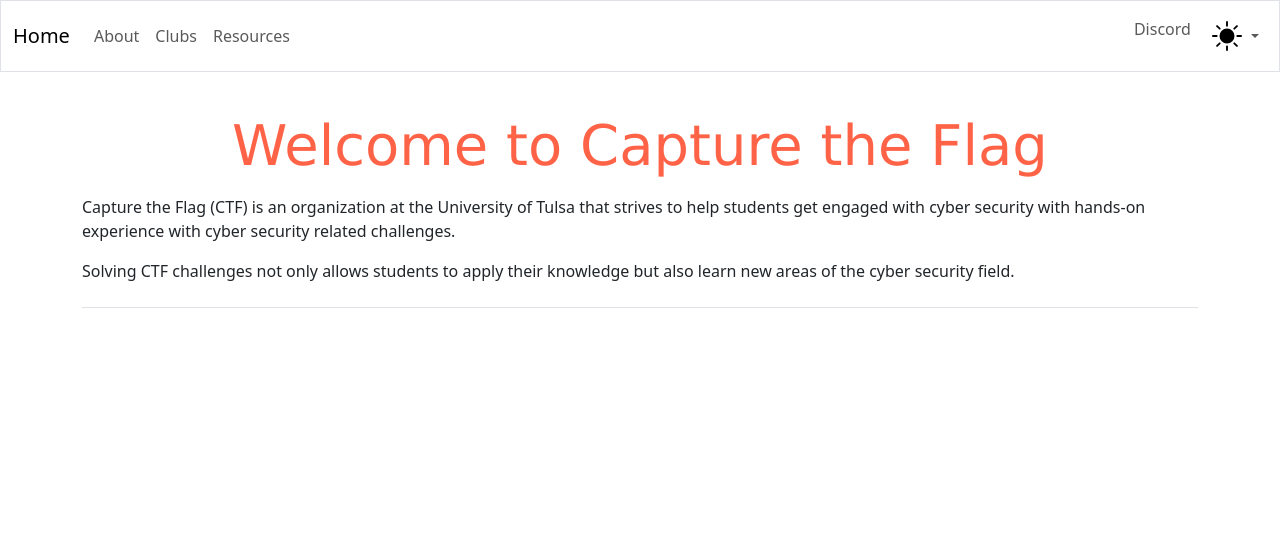
After one commit to tu-cyb-4104-fa23/root66tulsa-website-dev-team, a Django app: page /clubs/ctf in a window 1280 px wide. The commit adds this page. Shown: the top 556 px of the page. Run offline with Django 4.2, Linux system fonts and the light colour scheme; some libraries are stand-ins or nearby versions.

Commit message:
Added Branch Instruction (#4)
Co-authored-by: Codi West <codiwest@utulsa.edu>

```diff
--- a/root66_website/front_end/templates/front_end/clubs.html
+++ b/root66_website/front_end/templates/front_end/clubs.html
@@ -2,6 +2,5 @@
 
 {% block content %}
 
-
-
+<a href = "{% url 'front_end:ctf' %}">CTF</a>
 {% endblock content %}
--- /dev/null
+++ b/root66_website/front_end/templates/front_end/ctf.html
@@ -0,0 +1,21 @@
+{% extends 'front_end/base.html' %}
+
+{% block page_header %}
+
+    <div class=""p-3 mb-4 border rounded-3">
+        <p><center>
+            <b>
+        <h1 class="display-4"; style="font-family:verdana; color:Tomato;">Welcome to Capture the Flag</h1>
+                </b>
+    </center>
+        </p>
+        <p class=""lead">Capture the Flag (CTF) is an organization at the University of Tulsa that strives to help students get engaged with cyber security with hands-on experience with cyber security related challenges.</p>
+        <p class=""lead">Solving CTF challenges not only allows students to apply their knowledge but also learn new areas of the cyber security field.</p>
+        </div>
+    </div>
+
+    {% endblock page_header %}
+
+    {% block content %}
+
+    {% endblock content %}
--- a/root66_website/front_end/views.py
+++ b/root66_website/front_end/views.py
@@ -4,9 +4,15 @@
 
 def home(request):
     """Home Page for Website"""
+
     # List of image filenames
     # List of image filenames
     images = ['image1.png', 'image2.png', 'image3.png']
 
     # Pass the info and images variables to the template
     return render(request, 'front_end/home.html', {'images': images})
+
+
+def ctf(request):
+    "CTF Page for Website"
+    return render(request, "front_end/ctf.html")
--- a/root66_website/root66_website/urls.py
+++ b/root66_website/root66_website/urls.py
@@ -20,4 +20,5 @@
 urlpatterns = [
     path('admin/', admin.site.urls),
     path('', include('front_end.urls')),
+
 ]
```
Also changed, not shown: README.md.
